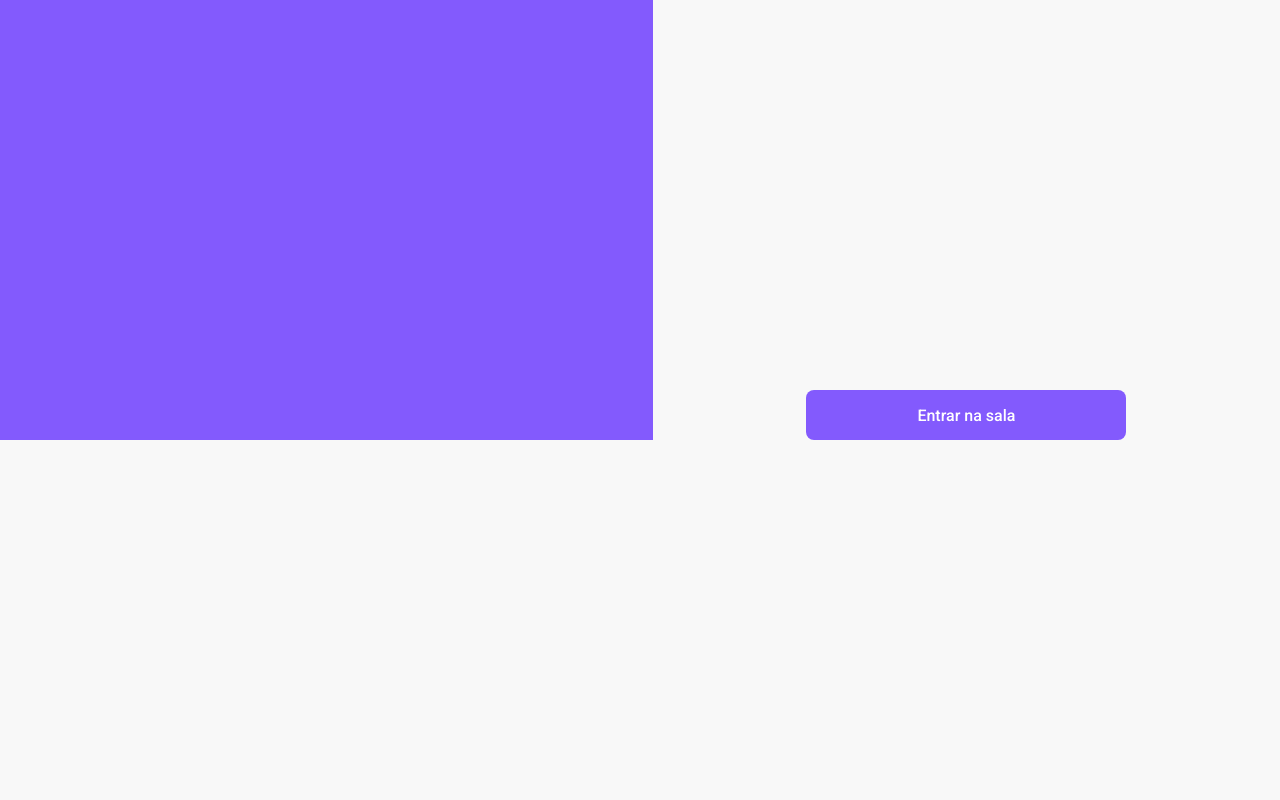
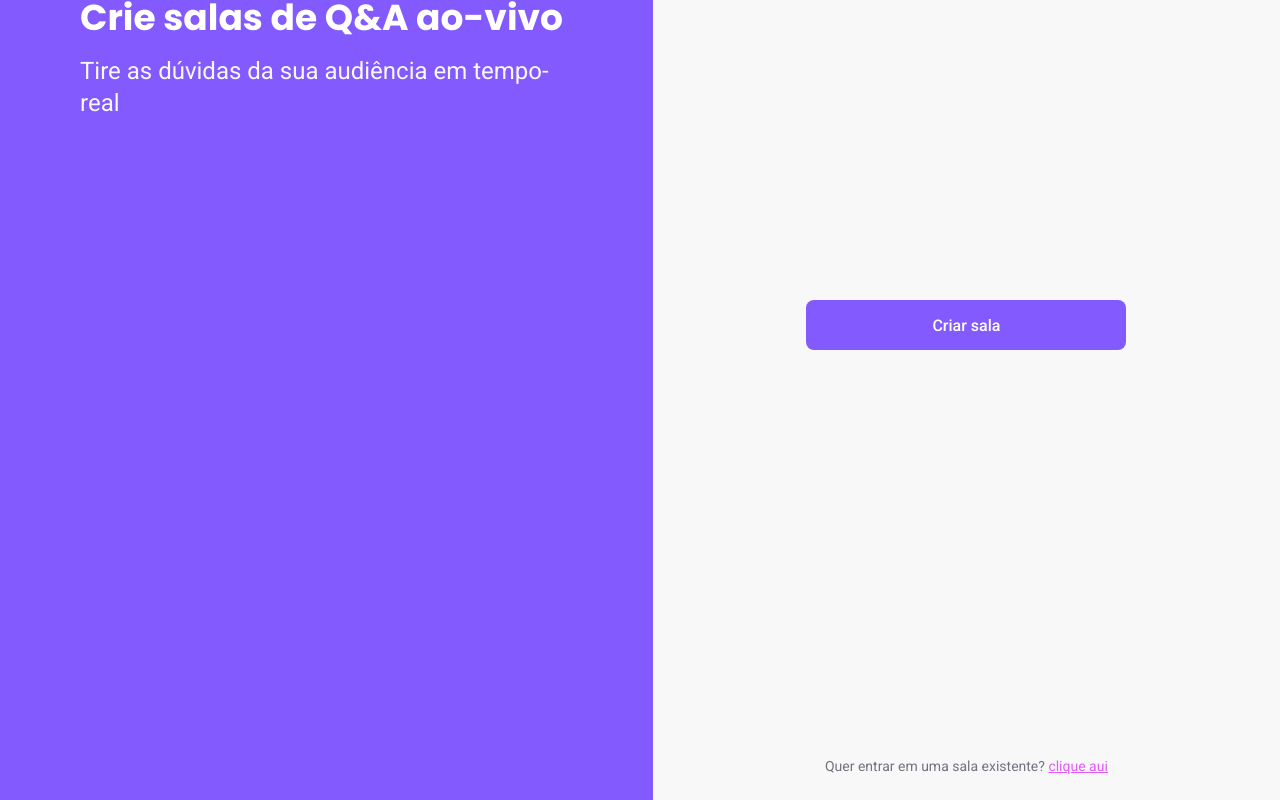
Before and after one commit to otaviohenrique1/nlw06, a React (Create React App) app in the folder letmeask/: page /rooms/new in a window 1280 px wide. Shown: the part 1479-2279 px from the top of the page. Before the commit the page ends 1919 px from the top, so only its background shows below. Built offline with nearby package versions, Linux system fonts and the light colour scheme; no server answers.

Commit message:
Commit 5 dos arquivos

```diff
--- a/letmeask/package.json
+++ b/letmeask/package.json
@@ -14,6 +14,7 @@
     "node-sass": "^5.0.0",
     "react": "^17.0.2",
     "react-dom": "^17.0.2",
+    "react-router-dom": "^5.2.0",
     "react-scripts": "4.0.3",
     "typescript": "^4.1.2",
     "web-vitals": "^1.0.1"
@@ -41,5 +42,8 @@
       "last 1 firefox version",
       "last 1 safari version"
     ]
+  },
+  "devDependencies": {
+    "@types/react-router-dom": "^5.1.7"
   }
 }
--- a/letmeask/src/App.tsx
+++ b/letmeask/src/App.tsx
@@ -1,10 +1,22 @@
 import React from 'react';
 import { Home } from './pages/Home';
+import { NewRoom } from './pages/NewRoom';
+import { BrowserRouter, Route } from "react-router-dom";
+import { AuthContextProvider } from './contexts/AuthContext';
 
 function App() {
   return (
-    <Home />
+    <BrowserRouter>
+      <AuthContextProvider>
+        <Route path="/" component={Home} exact />
+        <Route path="/rooms/new" component={NewRoom} />
+      </AuthContextProvider>
+    </BrowserRouter>
   );
 }
 
 export default App;
+
+/*
+  [ReactJS] Aula 02 –> Tempo -> 00:44:48
+*/
--- /dev/null
+++ b/letmeask/src/contexts/AuthContext.tsx
@@ -0,0 +1,73 @@
+import React, { createContext, useState, useEffect, ReactNode } from 'react';
+import { auth, firebase } from '../services/firebase';
+
+type User = {
+  id: string;
+  name: string;
+  avatar: string;
+}
+
+type AuthContextType = {
+  user: User | undefined;
+  signInWithGoogle: () => Promise<void>;
+}
+
+type AuthContextProviderProps = {
+  children: ReactNode;
+}
+
+export const AuthContext = createContext({} as AuthContextType);
+
+export function AuthContextProvider({ children }: AuthContextProviderProps) {
+  const [user, setUser] = useState<User>();
+
+  useEffect(() => {
+    const unsubscribe = auth.onAuthStateChanged((user) => {
+      if (user) {
+        const { displayName, photoURL, uid } = user;
+
+        if (!displayName || !photoURL) {
+          throw new Error('Missing information from Google Account.');
+        }
+
+        setUser({
+          id: uid,
+          name: displayName,
+          avatar: photoURL
+        });
+      }
+    });
+
+    return () => {
+      unsubscribe();
+    }
+  }, []);
+
+  async function signInWithGoogle() {
+    const provider = new firebase.auth.GoogleAuthProvider();
+
+    const result = await auth.signInWithPopup(provider);
+
+    if (result.user) {
+      const { displayName, photoURL, uid } = result.user;
+
+      if (!displayName || !photoURL) {
+        throw new Error('Missing information from Google Account.');
+      }
+
+      setUser({
+        id: uid,
+        name: displayName,
+        avatar: photoURL
+      });
+    }
+  }
+
+  return (
+    <AuthContext.Provider
+      value={{user, signInWithGoogle}}
+    >
+      {children}
+    </AuthContext.Provider>
+  );
+}
--- /dev/null
+++ b/letmeask/src/hooks/useAuth.ts
@@ -0,0 +1,7 @@
+import { useContext } from "react";
+import { AuthContext } from '../contexts/AuthContext';
+
+export function useAuth() {
+  const value = useContext(AuthContext);
+  return value;
+}
--- a/letmeask/src/pages/Home.tsx
+++ b/letmeask/src/pages/Home.tsx
@@ -4,8 +4,21 @@
 import googleIconImg from "../assets/images/google-icon.svg";
 import '../styles/auth.scss';
 import { Button } from '../components/Button';
+import { useHistory } from 'react-router-dom';
+import { useAuth } from '../hooks/useAuth';
 
 export function Home() {
+  const history = useHistory();
+  const { user, signInWithGoogle } = useAuth();
+
+  async function handleCreateRoom() {
+    if (!user) {
+      await signInWithGoogle();
+    }
+
+    history.push('/rooms/new');
+  }
+
   return (
     <div id="page-auth">
       <aside>
@@ -16,7 +29,10 @@
       <main>
         <div className="main-content">
           <img src={logoImg} alt="Letmeask" />
-          <button className="create-room">
+          <button
+            className="create-room"
+            onClick={handleCreateRoom}
+          >
             Crie sua sala com o Google
             <img src={googleIconImg} alt="Logo do Google" />
           </button>
--- a/letmeask/src/pages/NewRoom.tsx
+++ b/letmeask/src/pages/NewRoom.tsx
@@ -1,10 +1,15 @@
 import React from 'react';
+// import React, { useContext } from 'react';
 import illustrationImg from "../assets/images/illustration.svg";
 import logoImg from "../assets/images/logo.svg";
 import '../styles/auth.scss';
 import { Button } from '../components/Button';
+import { Link } from 'react-router-dom';
+// import { AuthContext } from '../contexts/AuthContext';
 
 export function NewRoom() {
+  // const { user } = useAuth();
+
   return (
     <div id="page-auth">
       <aside>
@@ -25,6 +30,9 @@
               Criar sala
             </Button>
           </form>
+          <p>
+            Quer entrar em uma sala existente? <Link to="/">clique aui</Link>
+          </p>
         </div>
       </main>
     </div>
--- a/letmeask/src/services/firebase.ts
+++ b/letmeask/src/services/firebase.ts
@@ -14,5 +14,7 @@
 
 firebase.initializeApp(firebaseConfig);
 
-export const auth = firebase.auth;
-export const database = firebase.database;
+const auth = firebase.auth();
+const database = firebase.database();
+
+export { firebase, auth, database };
--- a/letmeask/src/styles/auth.scss
+++ b/letmeask/src/styles/auth.scss
@@ -52,6 +52,12 @@
       align-self: center;
     }
 
+    h2 {
+      font-size: 24px;
+      margin: 64px 0 24px;
+      font-family: 'Poppins', sans-serif;
+    }
+
     form {
       input {
         height: 50px;
@@ -67,6 +73,16 @@
 
       button, input {
         width: 100%;
+      }
+    }
+
+    p {
+      font-size: 14px;
+      color: #737380;
+      margin-top: 16px;
+
+      a {
+        color: #e559f9;
       }
     }
   }
```
Also changed, not shown: 1 other file (tests, documents, lock files or other folders).
